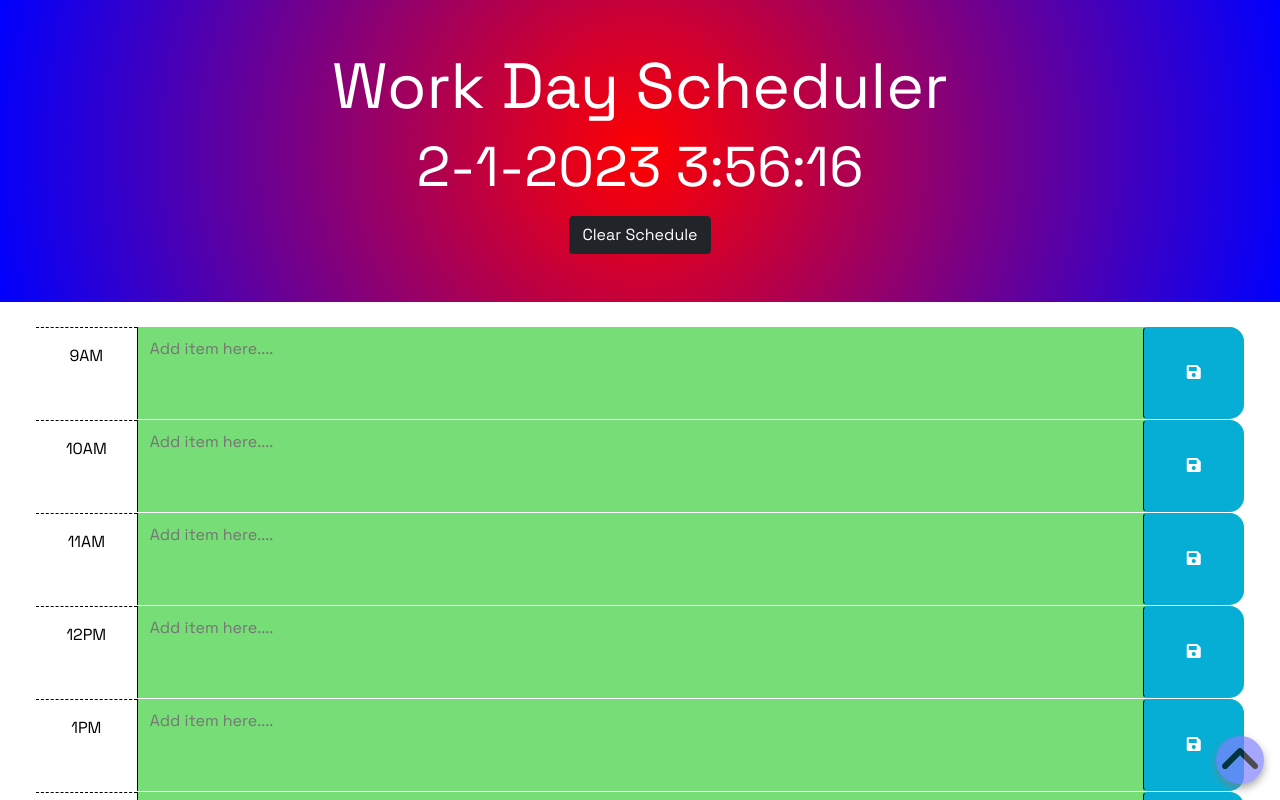
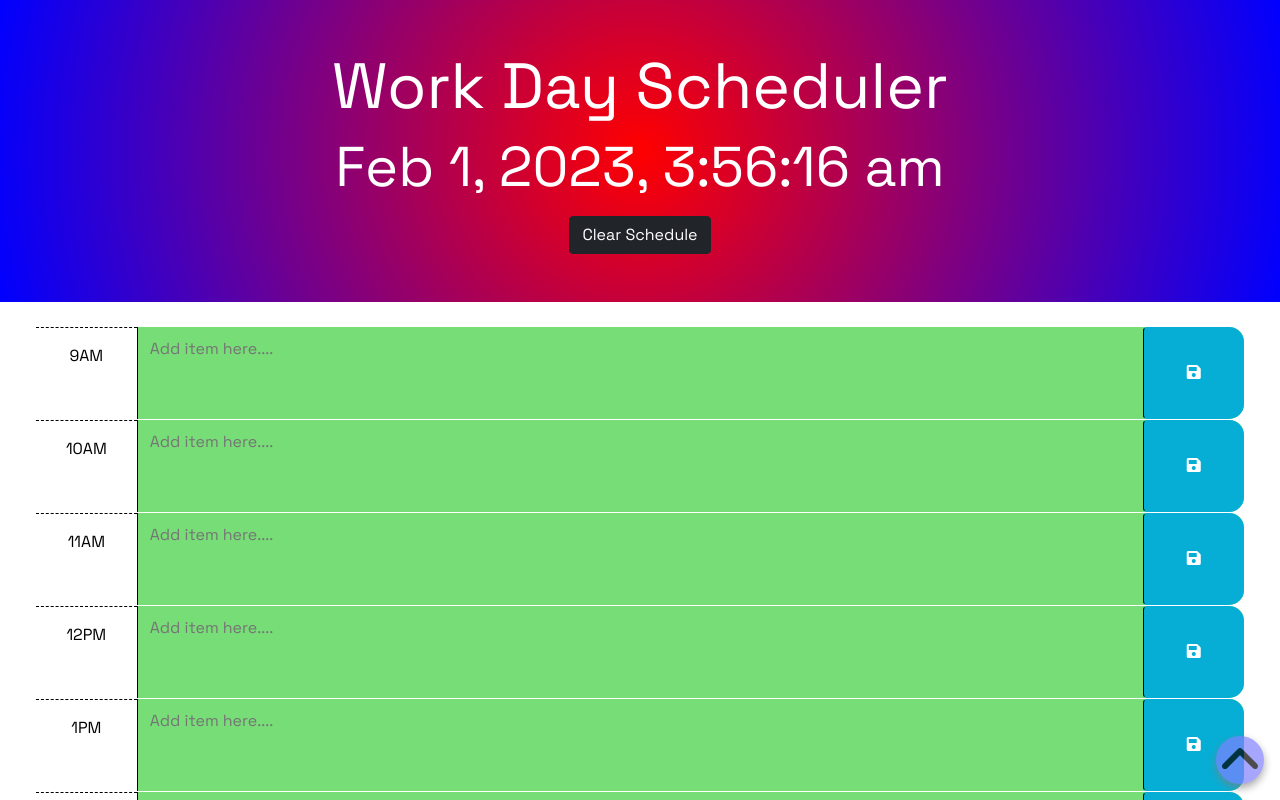
Before and after one commit to mbatorek7/workday-scheduler, a plain HTML site: page Develop/index.html in a window 1280 px wide. Shown: the top 800 px of the page. Drawn offline with nearby package versions, Linux system fonts and the light colour scheme.

Commit message:
change time to use dayjs

```diff
--- a/Develop/index.html
+++ b/Develop/index.html
@@ -10,6 +10,7 @@
       integrity="sha384-1BmE4kWBq78iYhFldvKuhfTAU6auU8tT94WrHftjDbrCEXSU1oBoqyl2QvZ6jIW3"
       crossorigin="anonymous"
     />
+
     <link
       rel="stylesheet"
       href="https://use.fontawesome.com/releases/v5.8.1/css/all.css"
@@ -26,6 +27,14 @@
     href="https://fonts.googleapis.com/css?family=Space+Grotesk">
 
     <link rel="stylesheet" href="style.css" />
+
+    <!-- Link the DayJS library -->
+    <script
+      src="https://cdn.jsdelivr.net/npm/dayjs@1.11.3/dayjs.min.js"
+      integrity="sha256-iu/zLUB+QgISXBLCW/mcDi/rnf4m4uEDO0wauy76x7U="
+      crossorigin="anonymous"
+    ></script>
+
     <title>Work Day Scheduler</title>
   </head>
 
--- a/Develop/script.js
+++ b/Develop/script.js
@@ -50,15 +50,8 @@ $(function () {
 });
 
 function updateClock () {
-  const date = new Date();
-  let day = date.getDate();
-  let month = date.getMonth() + 1; //add 1 because Jan = 0 and Dec = 11
-  let year = date.getFullYear();
-  let todaysDate = `${month}-${day}-${year}`;
-  let displayDate = document.getElementById("currentDay");
-  //get current time
-  var current_time = date.getHours()+":"+date.getMinutes()+":"+ date.getSeconds();
-  displayDate.innerHTML = todaysDate + ' ' + current_time;
+  var todaysDate = dayjs();
+  $("#currentDay").text(todaysDate.format('MMM D, YYYY, h:mm:ss a'));
 
   // call this function again in 1000ms to update time
   setTimeout(updateClock, 1000);
```
